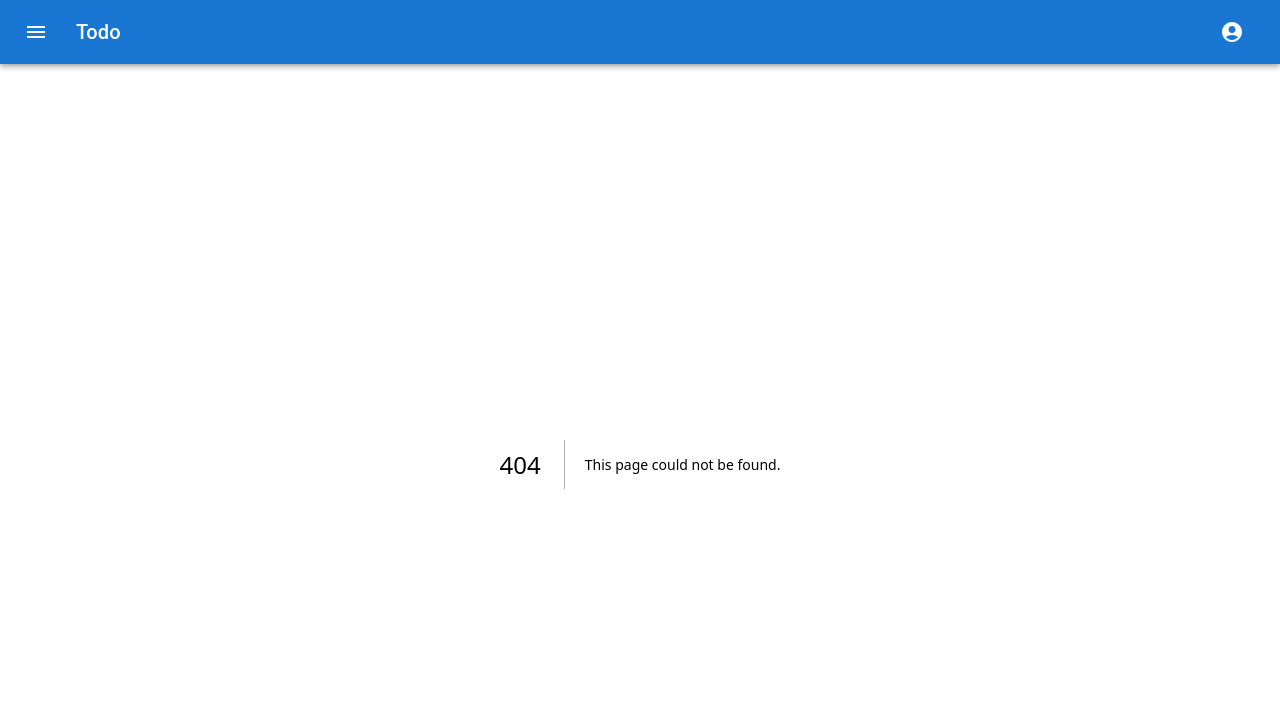
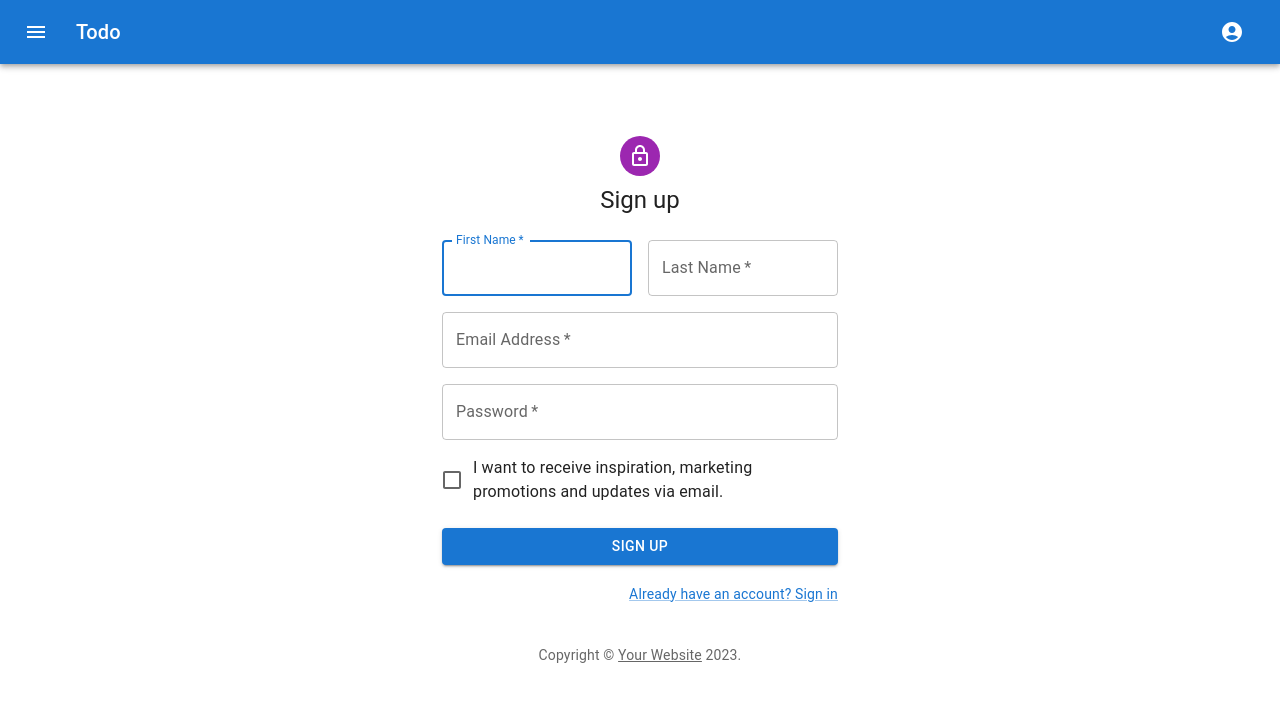
Before and after one commit to SS-okamura/nest_next_front, a Next.js app: page /login in a window 1280 px wide. Before the commit this address had no page. Shown: the top 702 px of the page. Built offline with nearby package versions, Linux system fonts and the light colour scheme.

Commit message:
feat: Create SingUp

```diff
--- /dev/null
+++ b/app/login/page.tsx
@@ -0,0 +1,146 @@
+"use client";
+
+import * as React from "react";
+import Avatar from "@mui/material/Avatar";
+import Button from "@mui/material/Button";
+import CssBaseline from "@mui/material/CssBaseline";
+import TextField from "@mui/material/TextField";
+import FormControlLabel from "@mui/material/FormControlLabel";
+import Checkbox from "@mui/material/Checkbox";
+import Link from "@mui/material/Link";
+import Grid from "@mui/material/Grid";
+import Box from "@mui/material/Box";
+import LockOutlinedIcon from "@mui/icons-material/LockOutlined";
+import Typography from "@mui/material/Typography";
+import Container from "@mui/material/Container";
+import { createTheme, ThemeProvider } from "@mui/material/styles";
+
+function Copyright(props: any) {
+  return (
+    <Typography
+      variant="body2"
+      color="text.secondary"
+      align="center"
+      {...props}
+    >
+      {"Copyright © "}
+      <Link color="inherit" href="https://mui.com/">
+        Your Website
+      </Link>{" "}
+      {new Date().getFullYear()}
+      {"."}
+    </Typography>
+  );
+}
+
+// TODO remove, this demo shouldn't need to reset the theme.
+const defaultTheme = createTheme();
+
+export default function SignUp() {
+  const handleSubmit = (event: React.FormEvent<HTMLFormElement>) => {
+    event.preventDefault();
+    const data = new FormData(event.currentTarget);
+    console.log({
+      email: data.get("email"),
+      password: data.get("password"),
+    });
+  };
+
+  return (
+    <ThemeProvider theme={defaultTheme}>
+      <Container component="main" maxWidth="xs">
+        <CssBaseline />
+        <Box
+          sx={{
+            marginTop: 8,
+            display: "flex",
+            flexDirection: "column",
+            alignItems: "center",
+          }}
+        >
+          <Avatar sx={{ m: 1, bgcolor: "secondary.main" }}>
+            <LockOutlinedIcon />
+          </Avatar>
+          <Typography component="h1" variant="h5">
+            Sign up
+          </Typography>
+          <Box
+            component="form"
+            noValidate
+            onSubmit={handleSubmit}
+            sx={{ mt: 3 }}
+          >
+            <Grid container spacing={2}>
+              <Grid item xs={12} sm={6}>
+                <TextField
+                  autoComplete="given-name"
+                  name="firstName"
+                  required
+                  fullWidth
+                  id="firstName"
+                  label="First Name"
+                  autoFocus
+                />
+              </Grid>
+              <Grid item xs={12} sm={6}>
+                <TextField
+                  required
+                  fullWidth
+                  id="lastName"
+                  label="Last Name"
+                  name="lastName"
+                  autoComplete="family-name"
+                />
+              </Grid>
+              <Grid item xs={12}>
+                <TextField
+                  required
+                  fullWidth
+                  id="email"
+                  label="Email Address"
+                  name="email"
+                  autoComplete="email"
+                />
+              </Grid>
+              <Grid item xs={12}>
+                <TextField
+                  required
+                  fullWidth
+                  name="password"
+                  label="Password"
+                  type="password"
+                  id="password"
+                  autoComplete="new-password"
+                />
+              </Grid>
+              <Grid item xs={12}>
+                <FormControlLabel
+                  control={
+                    <Checkbox value="allowExtraEmails" color="primary" />
+                  }
+                  label="I want to receive inspiration, marketing promotions and updates via email."
+                />
+              </Grid>
+            </Grid>
+            <Button
+              type="submit"
+              fullWidth
+              variant="contained"
+              sx={{ mt: 3, mb: 2 }}
+            >
+              Sign Up
+            </Button>
+            <Grid container justifyContent="flex-end">
+              <Grid item>
+                <Link href="#" variant="body2">
+                  Already have an account? Sign in
+                </Link>
+              </Grid>
+            </Grid>
+          </Box>
+        </Box>
+        <Copyright sx={{ mt: 5 }} />
+      </Container>
+    </ThemeProvider>
+  );
+}
```
